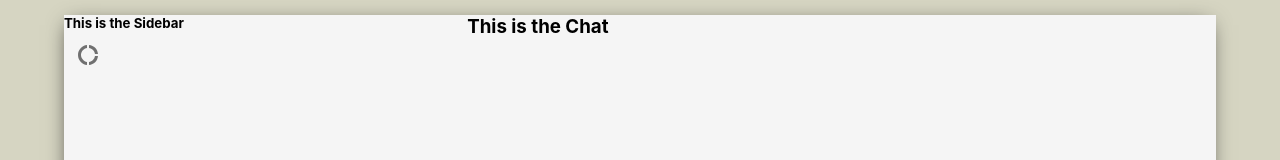
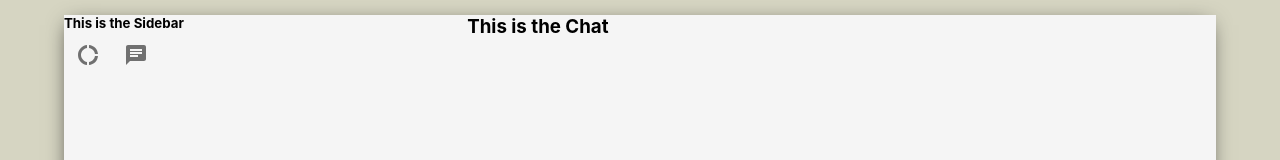
Before and after one commit to adospinoiu/MERN_WhatsApp_Clone, a React (Create React App) app in the folder whatsapp-clone/: page / in a window 1280 px wide. Shown: the top 160 px of the page. Built offline with nearby package versions, Linux system fonts and the light colour scheme.

Commit message:
Imported and added the ChatIcon to Sidebar.js

```diff
--- a/whatsapp-clone/src/Sidebar.js
+++ b/whatsapp-clone/src/Sidebar.js
@@ -2,6 +2,8 @@ import React from 'react';
 import './Sidebar.css';
 import IconButton from '@material-ui/core/IconButton';
 import DonutLargeIcon from '@material-ui/icons/DonutLarge';
+import ChatIcon from '@material-ui/icons/Chat';
+
 
 function Sidebar() {
     return (
@@ -12,6 +14,12 @@ function Sidebar() {
                     <IconButton>
                         <DonutLargeIcon />
                     </IconButton>
+                    <IconButton>
+                        <ChatIcon />
+                    </IconButton>
+                    <IconButton>
+
+                    </IconButton>
                 </div>
             </div>
         </div>
```
